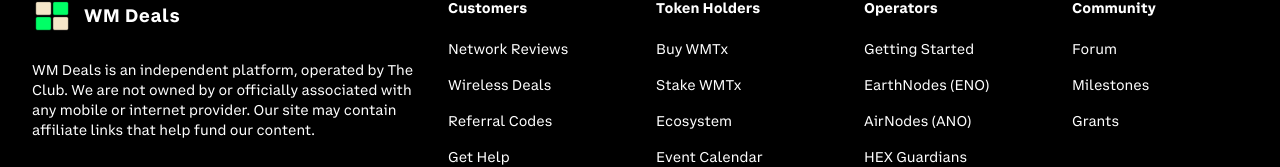
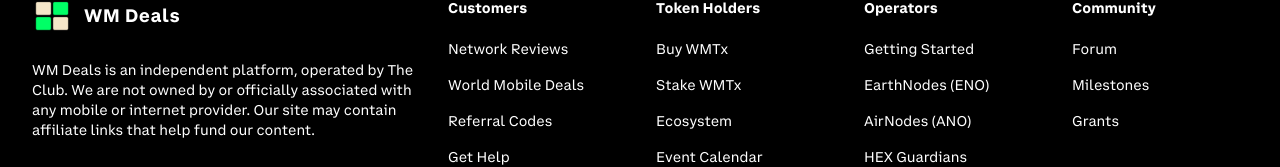
Before and after one commit to its-me-julien/wmdeals, a Next.js app: page / in a window 1280 px wide. Shown: the part 860-1027 px from the top of the page. Built offline with nearby package versions, Linux system fonts and the light colour scheme.

Commit message:
Fix Cloudflare Pages deployment by removing next export

```diff
--- a/components/Footer.tsx
+++ b/components/Footer.tsx
@@ -14,26 +14,26 @@
 } = {
   customers: [
     { name: "Network Reviews", href: "https://worldmobile.review/" },
-    { name: "Wireless Deals", href: "https://wm.deals/" },
+    { name: "World Mobile Deals", href: "https://wm.deals/" },
     { name: "Referral Codes", href: "https://refermobile.com/" },
     { name: "Get Help", href: "https://worldmobile.club/c/help/71" },
   ],
   tokenHolders: [
-    { name: "Buy WMTx", href: "/participate/where-to-buy-wmtx/" },
+    { name: "Buy WMTx", href: "https://worldmobile.info/participate/where-to-buy-wmtx/" },
     { name: "Stake WMTx", href: "https://stake.worldmobile.club/" },
     { name: "Ecosystem", href: "https://worldmobile.me/" },
     { name: "Event Calendar", href: "https://worldmobile.club/calendar" },
   ],
   operators: [
-    { name: "Getting Started", href: "/getting-started-with-world-mobile/" },
+    { name: "Getting Started", href: "https://worldmobile.info/getting-started-with-world-mobile/" },
     { name: "EarthNodes (ENO)", href: "https://worldmobile.club/c/earthnodes/5" },
     { name: "AirNodes (ANO)", href: "https://worldmobile.club/c/airnode/6" },
     { name: "HEX Guardians", href: "https://worldmobile.club/c/hex-guardians/8" },
   ],
   community: [
     { name: "Forum", href: "https://worldmobile.club/" },
-    { name: "Milestones", href: "/timeline/" },
-    { name: "Grants", href: "/participate/grant-hub/" },
+    { name: "Milestones", href: "https://worldmobile.info/timeline/" },
+    { name: "Grants", href: "https://worldmobile.info/participate/grant-hub/" },
   ],
 };
 
@@ -45,7 +45,7 @@
         <div className="xl:grid xl:grid-cols-3 xl:gap-8">
           {/* Branding & Social */}
           <div className="space-y-6">
-            <a href="https://worldmobile.info/" className="flex items-center space-x-3">
+            <a href="https://wm.deals/" className="flex items-center space-x-3">
               <Image
                 src="/web-app-manifest-192x192.png"
                 alt="World Mobile Deals Logo"
```
